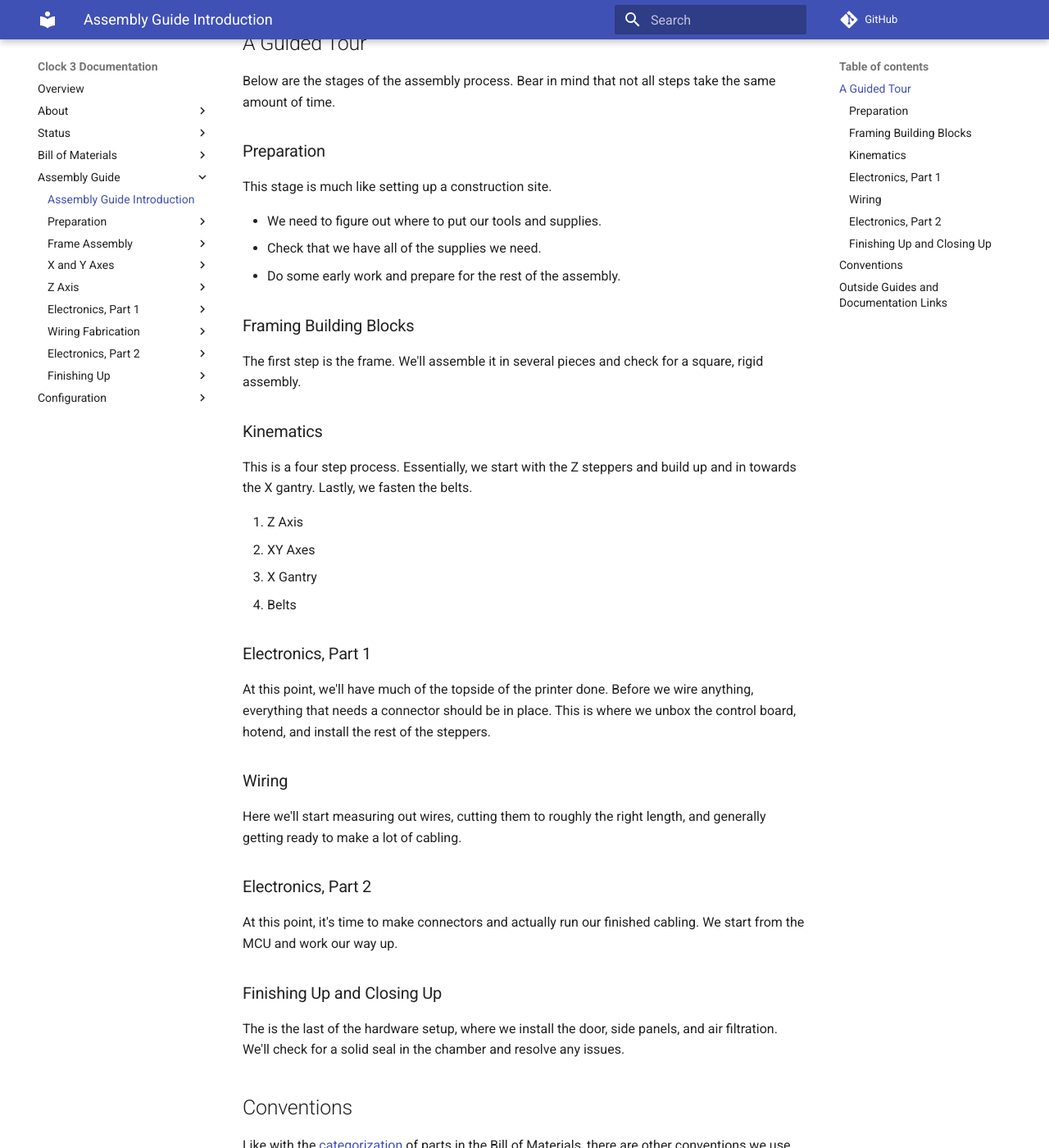
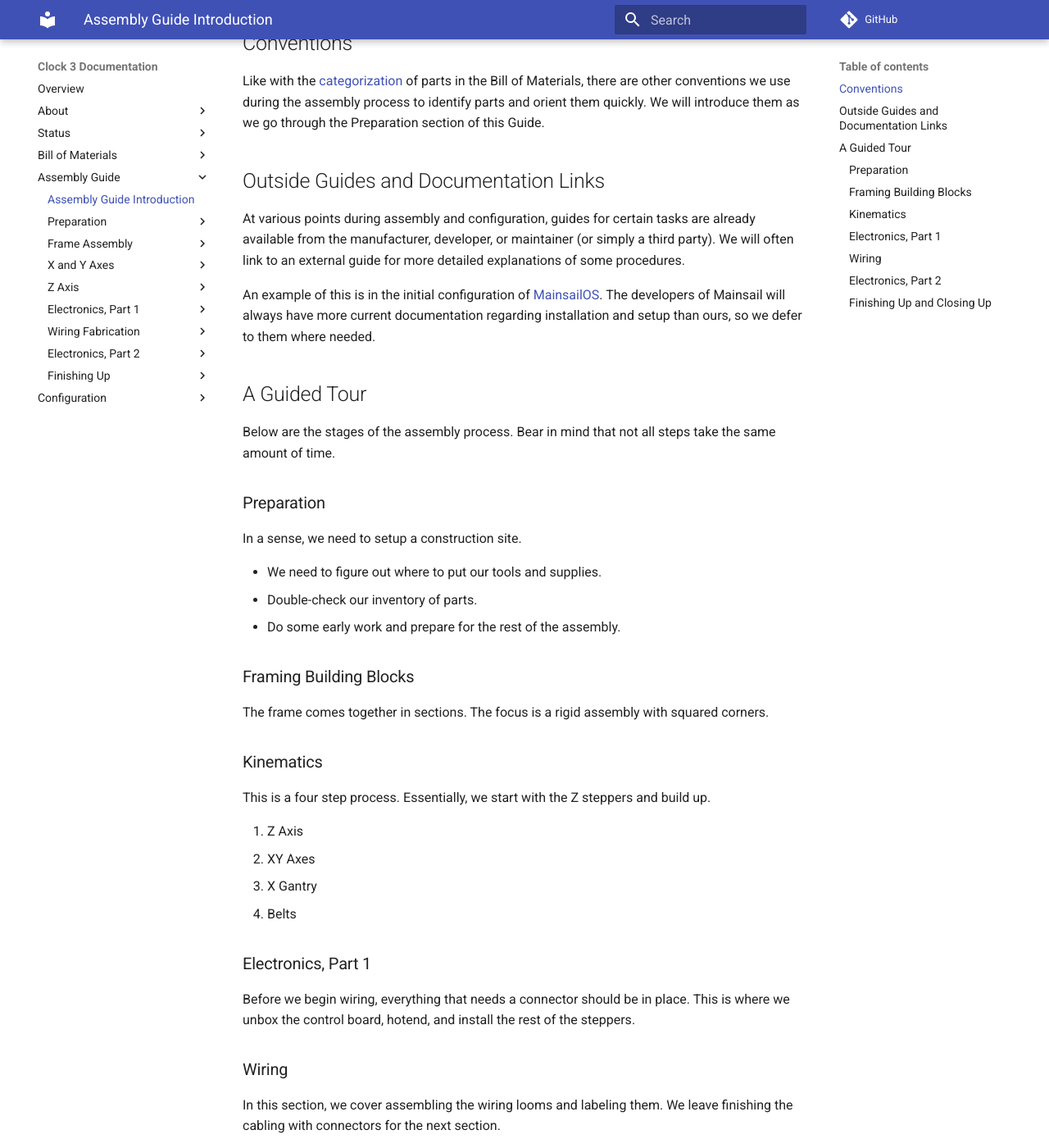
Before and after one commit to jon-harper/clock-3, an MkDocs documentation site: the page built from docs/assembly/index.md, in a window 1280 px wide and 1400 px high, scrolled down 502 px. Shown: the whole window at 82% size. Built offline with MkDocs 1.6.1 and Material for MkDocs 9.7.7, drawn with Linux system fonts in a browser that asks for light colours; comment, search, counter and statistics services are not loaded; some of the changed lines change nothing that is shown; some of the changed text lies outside the part shown.

Commit message:
Minor documentation edits
- Documentation: Reworked the assembly index page.
- General: Added category/topic to changelog lines.

```diff
--- a/docs/assembly/index.md
+++ b/docs/assembly/index.md
@@ -16,46 +16,6 @@ For the purposes of this guide, instructions are for an unmodified version of th
 
     Rushing any part of assembly now can cause issues later *or even be hazardous*. Take your time, take breaks, and double-check your work!
 
-## A Guided Tour
-
-Below are the stages of the assembly process. Bear in mind that not all steps take the same amount of time.
-
-### Preparation
-
-This stage is much like setting up a construction site.
-
-- We need to figure out where to put our tools and supplies.
-- Check that we have all of the supplies we need.
-- Do some early work and prepare for the rest of the assembly.
-
-### Framing Building Blocks
-
-The first step is the frame. We'll assemble it in several pieces and check for a square, rigid assembly.
-### Kinematics
-
-This is a four step process. Essentially, we start with the Z steppers and build up and in towards the X gantry. Lastly, we fasten the belts.
-
-1. Z Axis
-2. XY Axes
-3. X Gantry
-4. Belts
-
-### Electronics, Part 1
-
-At this point, we'll have much of the topside of the printer done. Before we wire anything, everything that needs a connector should be in place. This is where we unbox the control board, hotend, and install the rest of the steppers.
-
-### Wiring
-
-Here we'll start measuring out wires, cutting them to roughly the right length, and generally getting ready to make a lot of cabling.
-
-### Electronics, Part 2
-
-At this point, it's time to make connectors and actually run our finished cabling. We start from the MCU and work our way up.
-
-### Finishing Up and Closing Up
-
-The is the last of the hardware setup, where we install the door, side panels, and air filtration. We'll check for a solid seal in the chamber and resolve any issues.
-
 ## Conventions
 
 Like with the [categorization](../bom/index.md#categorization) of parts in the Bill of Materials, there are other conventions we use during the assembly process to identify parts and orient them quickly. We will introduce them as we go through the Preparation section of this Guide.
@@ -66,4 +26,44 @@ At various points during assembly and configuration, guides for certain tasks ar
 
 An example of this is in the initial configuration of [MainsailOS](https://github.com/mainsail-crew/MainsailOS). The developers of Mainsail will always have more current documentation regarding installation and setup than ours, so we defer to them where needed.
 
+## A Guided Tour
+
+Below are the stages of the assembly process. Bear in mind that not all steps take the same amount of time.
+
+### Preparation
+
+In a sense, we need to setup a construction site.
+
+- We need to figure out where to put our tools and supplies.
+- Double-check our inventory of parts.
+- Do some early work and prepare for the rest of the assembly.
+
+### Framing Building Blocks
+
+The frame comes together in sections. The focus is a rigid assembly with squared corners.
+### Kinematics
+
+This is a four step process. Essentially, we start with the Z steppers and build up.
+
+1. Z Axis
+2. XY Axes
+3. X Gantry
+4. Belts
+
+### Electronics, Part 1
+
+Before we begin wiring, everything that needs a connector should be in place. This is where we unbox the control board, hotend, and install the rest of the steppers.
+
+### Wiring
+
+In this section, we cover assembling the wiring looms and labeling them. We leave finishing the cabling with connectors for the next section.
+
+### Electronics, Part 2
+
+At this point, it's time to make connectors and actually run our finished cabling. We start from the MCU and work our way up.
+
+### Finishing Up and Closing Up
+
+The is the last of the hardware setup, where we install the door, side panels, and air filtration. We'll check for a solid seal in the chamber and resolve any issues.
+
 Okay, let's check and make sure we have what we need.
--- a/docs/status/changelog.md
+++ b/docs/status/changelog.md
@@ -10,13 +10,22 @@ This is a (mostly) daily changelog for Clock 3, beginning August 2021 during the
 This page is built from source and may be stale. If you are viewing from the documentation site (jon-harper.github.io/clock-3), there may be more recent addtions [here on GitHub](https://github.com/jon-harper/clock-3/blob/main/docs/status/changelog.md) that have not yet been rendered and uploaded.
 
 ## Q2 2022
+### 2022-06-19
 
-## 2022-06-16
+- Documentation: Reworked the assembly index page.
+- General: Added category/topic to changelog lines.
+
+### 2022-06-18
+
+- X Gantry: Adjusted the back mount and part fan mount to slide together more easily and prevent left/right deflection of the duct.
+- X Gantry: Right side hotend screw mounts are now 19mm apart, suitable for mounting an Adafruit ADXL345 board.
+
+### 2022-06-16
 
 - Re-exported the X gantry carriage mount.
 - Printing the new X gantry for Clock 3 *on* Clock 3.
 
-## 2022-06-15
+### 2022-06-15
 
 - ABL is functional after twisting the wires to reduce noise.
 - Testing new hotend mount and panel mount ideas on an Ender 5.
```
